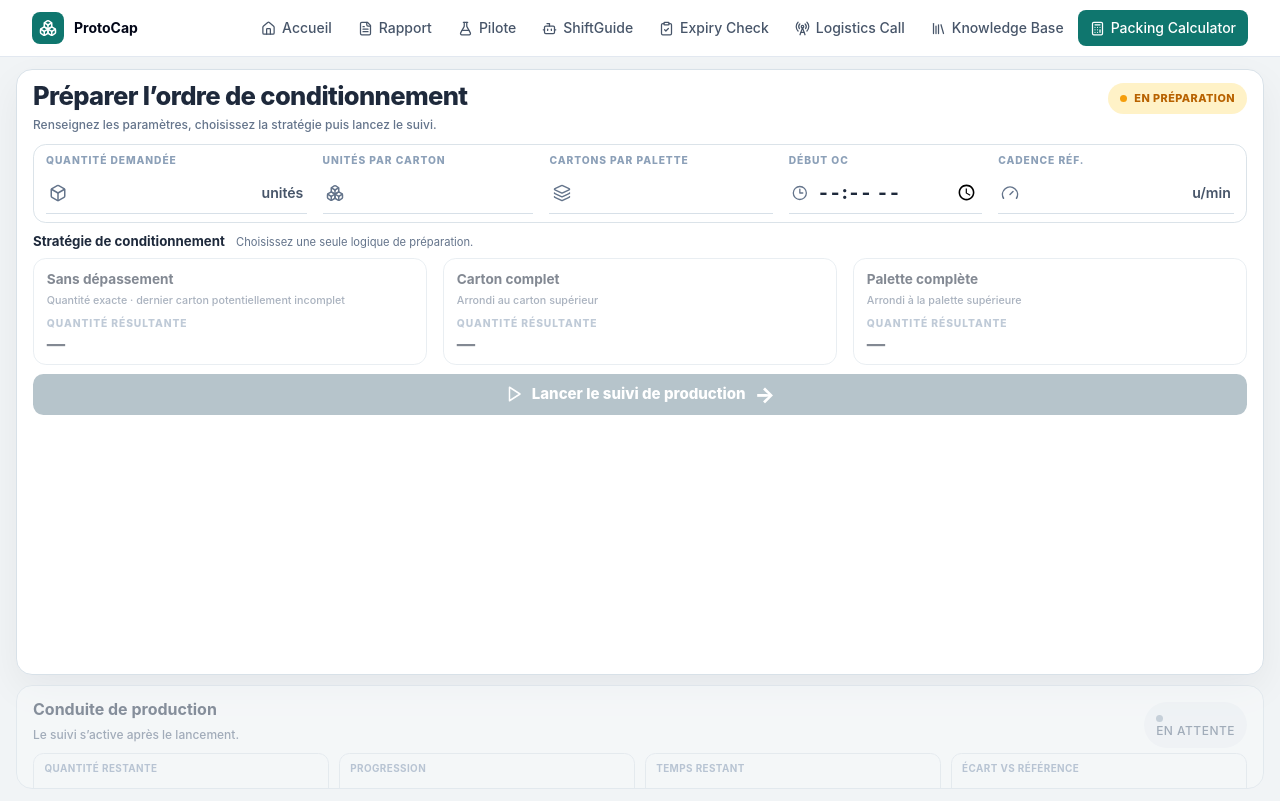
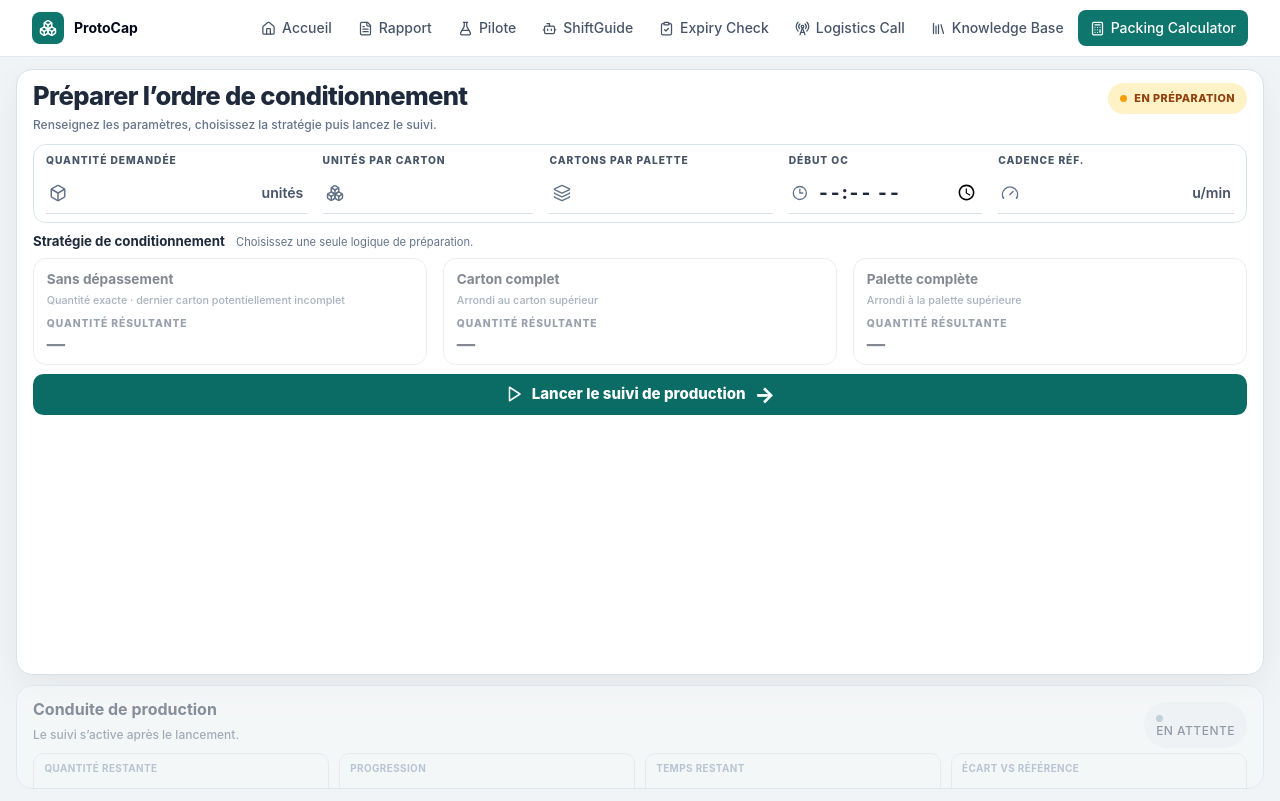
Before and after one commit to AmineAKIK/protocap, a React (Vite) app: page /packing-calculator in a window 1280 px wide. Built offline with nearby package versions, Linux system fonts and the light colour scheme.

Commit message:
fix: meet WCAG contrast in packing cockpit

```diff
--- a/src/packing-polish.css
+++ b/src/packing-polish.css
@@ -26,9 +26,50 @@
     transform 150ms ease;
 }
 
+/* Keep the V3 cockpit palette readable at WCAG AA contrast levels. */
+.packing-calculator-page .packing-v3-status {
+  color: #475569;
+}
+
+.packing-calculator-page .packing-v3-status-preparing {
+  color: #92400e;
+}
+
+.packing-calculator-page .packing-v3-status-running {
+  color: #065f58;
+}
+
+.packing-calculator-page .packing-v3-field-label,
+.packing-calculator-page .packing-v3-strategy-result-label,
+.packing-calculator-page .packing-v3-plan-metrics span,
+.packing-calculator-page .packing-v3-primary-kpis span,
+.packing-calculator-page .packing-v3-time-kpis > div > span,
+.packing-calculator-page .packing-v3-partial-heading > div > span {
+  color: #475569;
+}
+
+.packing-calculator-page .packing-v3-primary-kpis small,
+.packing-calculator-page .packing-v3-time-kpis small {
+  color: #475569;
+}
+
+.packing-calculator-page .packing-v3-progress > div:not(.packing-v3-progress-track) strong {
+  color: #0b625c;
+}
+
+.packing-calculator-page .packing-v3-launch,
+.packing-calculator-page .packing-v3-full-load-action {
+  background: #0b6b65;
+}
+
+.packing-calculator-page .packing-v3-full-load-action small {
+  color: #fff;
+  opacity: 1;
+}
+
 .packing-v3-launch:hover:not(:disabled),
 .packing-v3-full-load-action:hover:not(:disabled) {
-  background: #0b8a82;
+  background: #075f59;
   box-shadow: 0 10px 24px rgb(15 159 149 / .24);
 }
 
```
